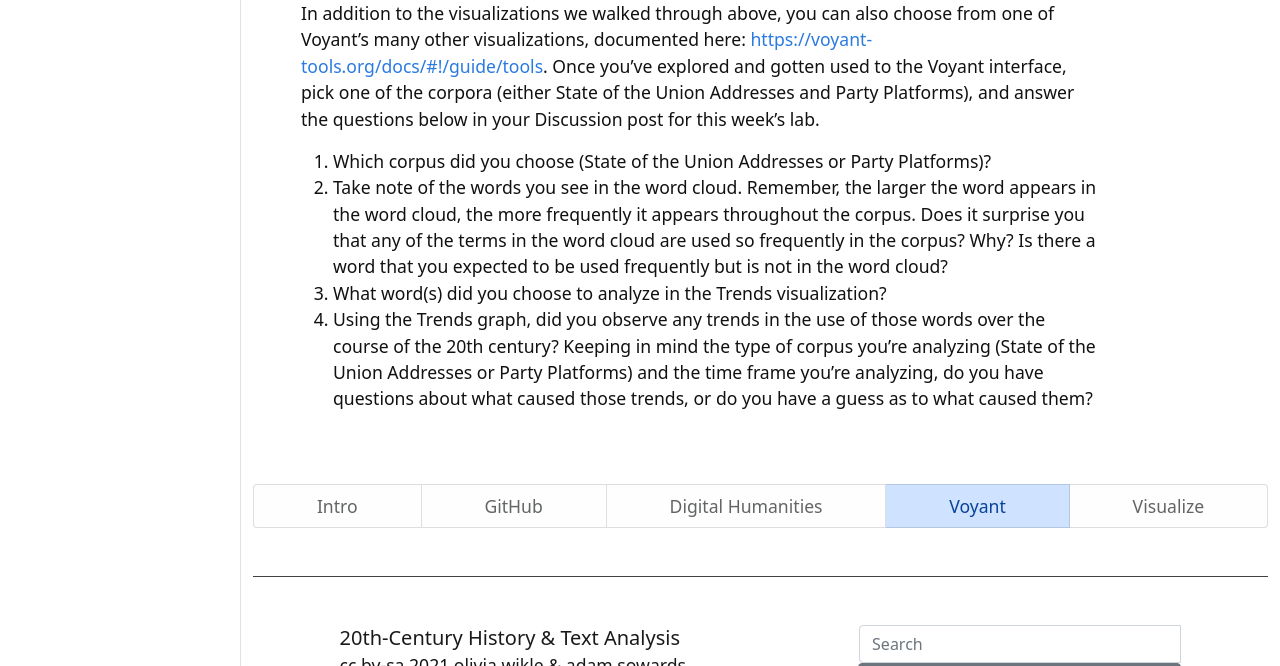
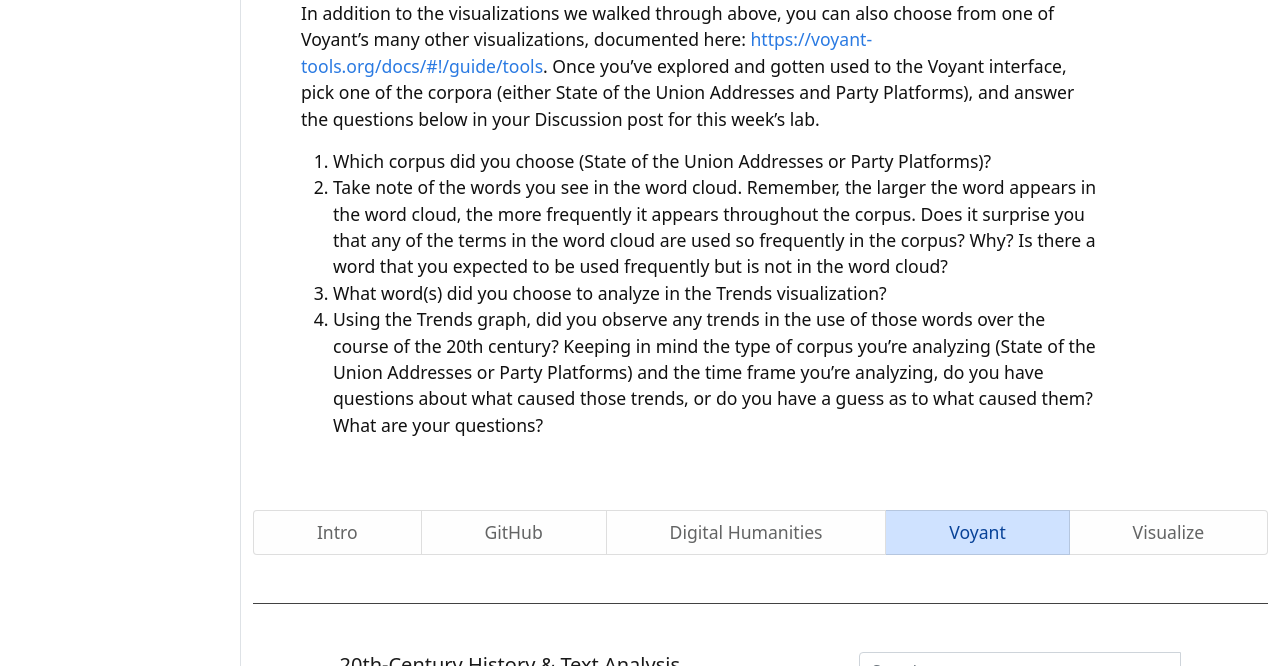
Before and after one commit to learn-static/hist-320, a Jekyll site: the page built from content/3-voyant.md, in a window 1280 px wide and 900 px high, scrolled down 10991 px, cut to the strip 0-666 px from the top of the window. Built offline with Jekyll 4.4.1, drawn with Linux system fonts in a browser that asks for light colours.

Commit message:
activity edits

```diff
--- a/content/3-voyant.md
+++ b/content/3-voyant.md
@@ -264,4 +264,4 @@ Once you've explored and gotten used to the Voyant interface, pick one of the co
 1. Which corpus did you choose (State of the Union Addresses or Party Platforms)?
 2. Take note of the words you see in the word cloud. Remember, the larger the word appears in the word cloud, the more frequently it appears throughout the corpus. Does it surprise you that any of the terms in the word cloud are used so frequently in the corpus? Why? Is there a word that you expected to be used frequently but is not in the word cloud?
 3. What word(s) did you choose to analyze in the Trends visualization?
-4. Using the Trends graph, did you observe any trends in the use of those words over the course of the 20th century? Keeping in mind the type of corpus you're analyzing (State of the Union Addresses or Party Platforms) and the time frame you're analyzing, do you have questions about what caused those trends, or do you have a guess as to what caused them?
+4. Using the Trends graph, did you observe any trends in the use of those words over the course of the 20th century? Keeping in mind the type of corpus you're analyzing (State of the Union Addresses or Party Platforms) and the time frame you're analyzing, do you have questions about what caused those trends, or do you have a guess as to what caused them? What are your questions?
```
